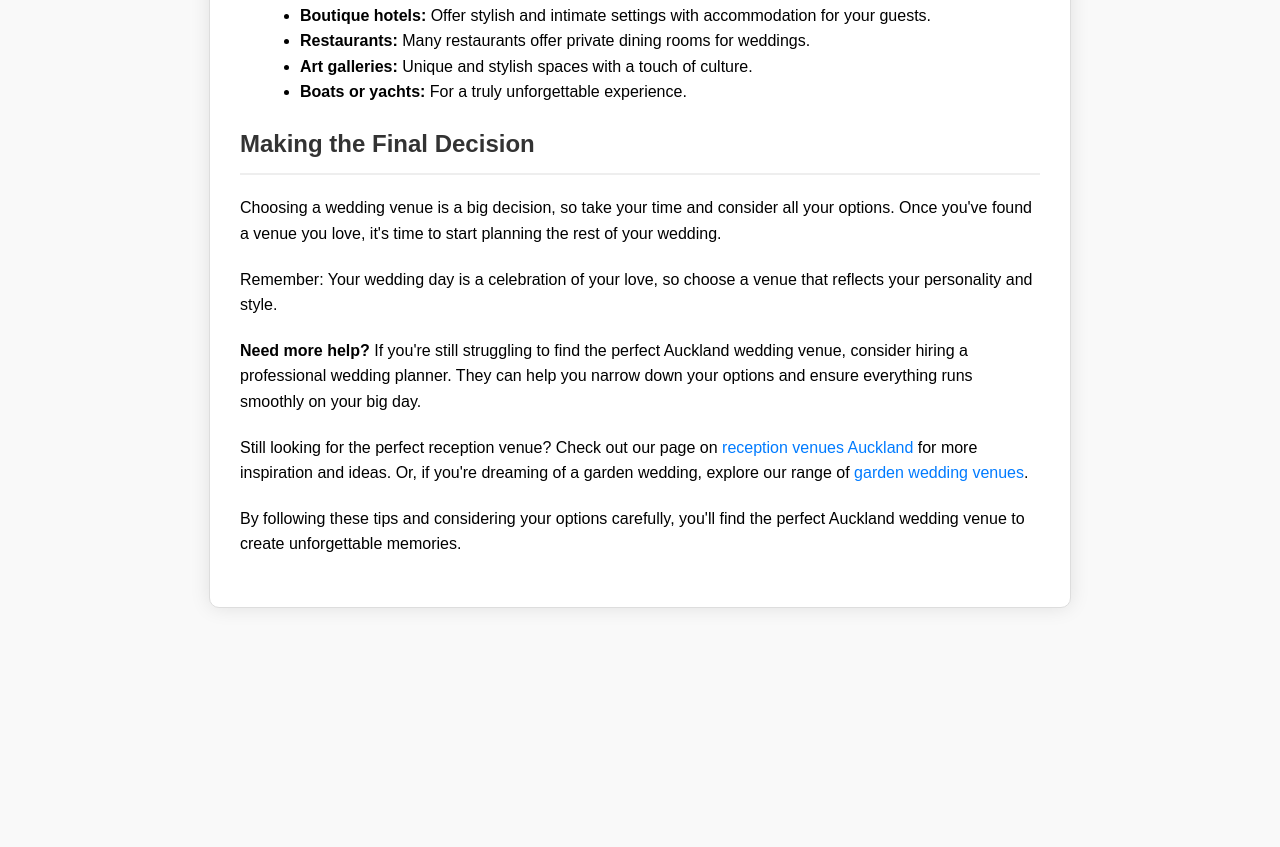
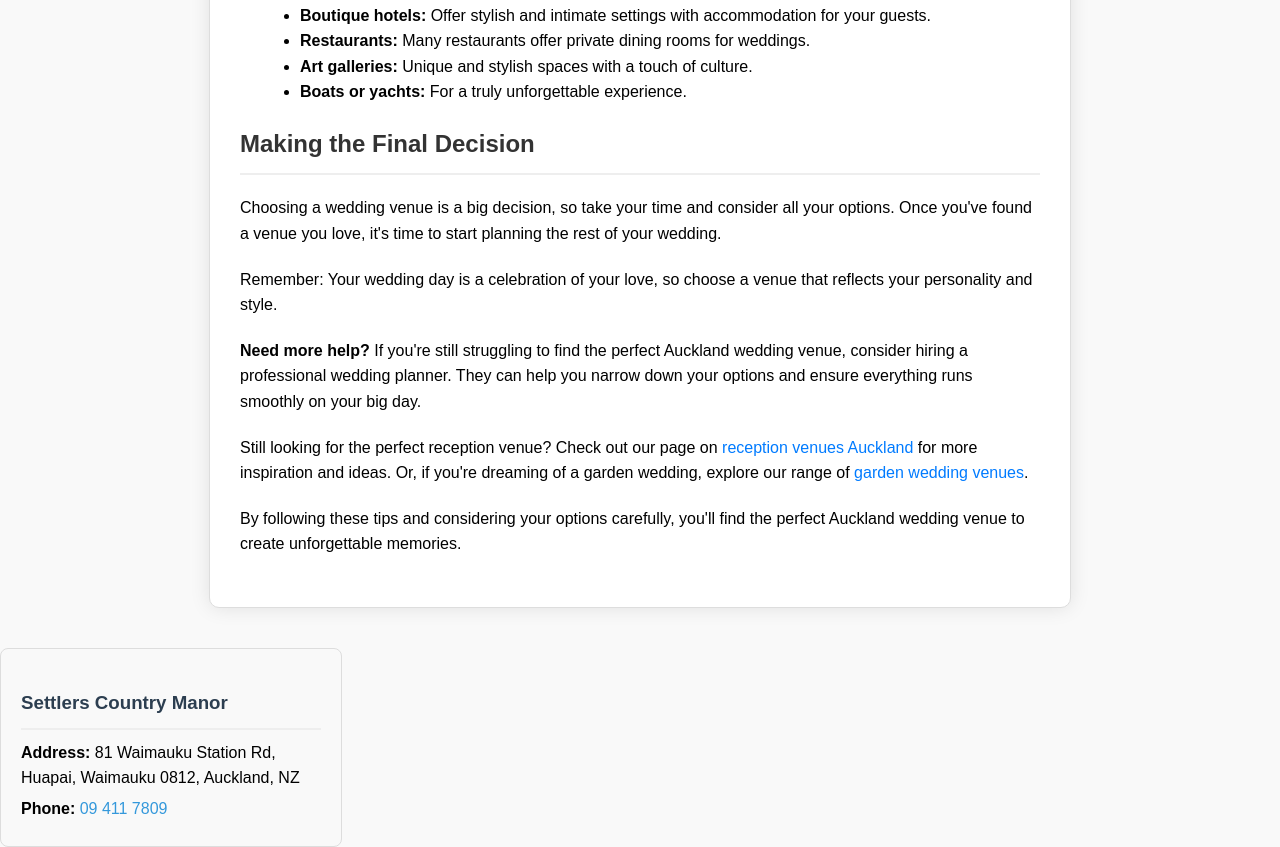
Before and after one commit to roberthinsom/Garden-Wedding-Venues-Auckland-cloudflare, a plain HTML site: page index.html in a window 1280 px wide. Shown: the part 919-1766 px from the top of the page. Before the commit the page ends 1567 px from the top, so only its background shows below. Drawn offline with Linux system fonts and the light colour scheme.

Commit message:
Update index.html

```diff
--- a/index.html
+++ b/index.html
@@ -85,5 +85,11 @@
 
         <p>By following these tips and considering your options carefully, you'll find the perfect Auckland wedding venue to create unforgettable memories.</p>
     </div>
+    <div class="contact-info" style="background-color: #f9f9f9; border: 1px solid #ddd; padding: 20px; border-radius: 8px; max-width: 300px; font-family: Arial, sans-serif;">
+    <h3 style="color: #2c3e50; margin-bottom: 10px;">Settlers Country Manor</h3>
+    <p style="margin: 5px 0;"><strong>Address:</strong> 81 Waimauku Station Rd, Huapai, Waimauku 0812, Auckland, NZ</p>
+    <p style="margin: 5px 0;"><strong>Phone:</strong> <a href="tel:+6494117809" style="color: #3498db; text-decoration: none;">09 411 7809</a></p>
+</div>
+
 </body>
 </html>
```
